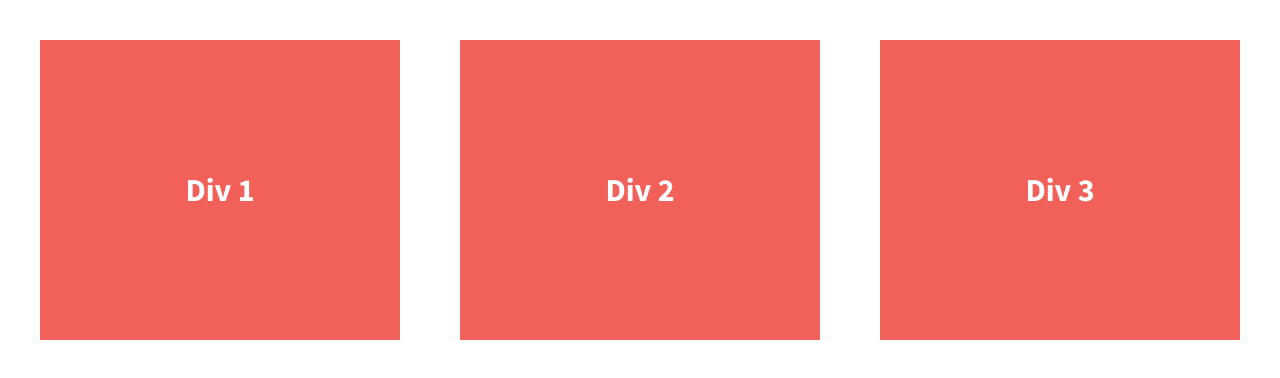
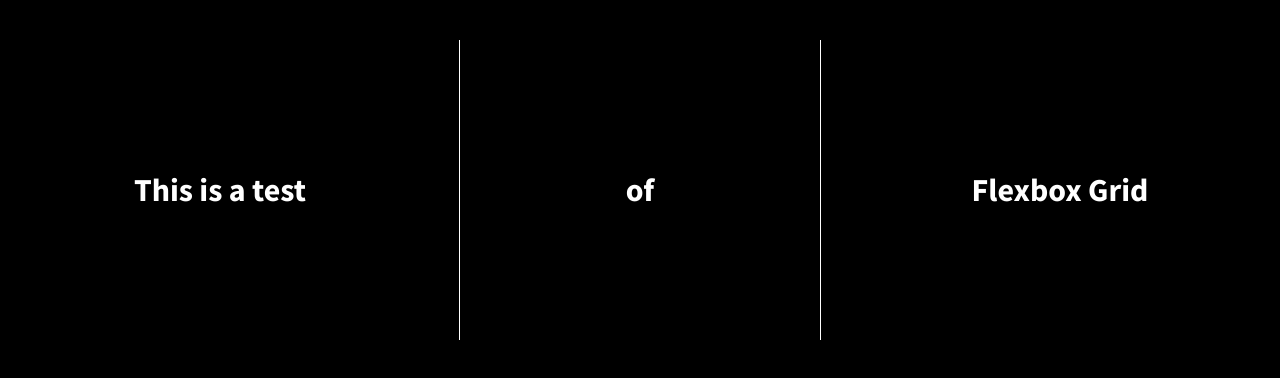
Before and after one commit to carrnicholas/flexbox-grid, a plain HTML site: page index.html in a window 1280 px wide. Drawn offline with nearby package versions, Linux system fonts and the light colour scheme.

Commit message:
Complete rewrite of CSS

```diff
--- a/css/main.css
+++ b/css/main.css
@@ -10,7 +10,7 @@
    Base styles: opinionated defaults
    ========================================================================== */
 
-html {
+html { /*unsure of what this is, don't change the code! */
     color: #222;
     font-size: 1em;
     line-height: 1.4;
@@ -96,8 +96,8 @@ textarea {
    ========================================================================== */
 
 
-html {
-  background-color: #fff;
+html { /* add height tag 100% here */
+  background-color: #000000;
   height: 100%;
 }
 
@@ -108,24 +108,30 @@ body {
   height: 100%;
 }
 
-.wrapper {
+.wrapper { /* For space around divs */
   /*add display:flex and set justify-content to space-between*/
   font-weight: 700;
   display: flex;
   justify-content: space-between;
+  align-items: center;
 }
 
-.div-1, .div-2, .div-3 {
+.div-1, .div-2, .div-3 { /* For the divs themselves */
   /*give the divs a width of 30%, add display:flex, set justify-content and align-items to center*/
-  color: #fff;
+  color: #ffffff;
   line-height: 1.5em;
   font-size: 1.6em;
-  background-color: #f16059;
+  background-color: #000000;
   height: 300px;
   display: flex;
   justify-content: center;
   align-items: center;
   width: 30%;
+}
+
+.div-2 {
+  border-left: 1px solid #ffffff;
+  border-right: 1px solid #ffffff;
 }
 
 
--- a/index.html
+++ b/index.html
@@ -23,13 +23,13 @@
 
         <section class="wrapper">
             <div class="div-1">
-                Div 1
+                This is a test
             </div>
             <div class="div-2">
-                Div 2
+                of
             </div>
             <div class="div-3">
-                Div 3
+                Flexbox Grid
             </div>
         </section>
 
```
